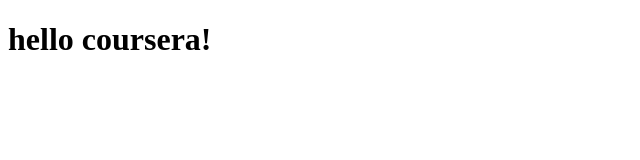
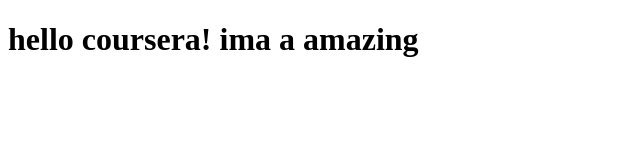
Before and after one commit to lavanyanarsinghani/coursera-test, a plain HTML site: page site/index.html in a window 1280 px wide. Shown: the whole page, without its empty margins (0-640 px from the left). Drawn offline with Linux system fonts and the light colour scheme.

Commit message:
small change to our content page

```diff
--- a/site/index.html
+++ b/site/index.html
@@ -4,6 +4,6 @@
 	<title>hello coursera!</title>
 </head>
 <body>
-<h1>hello coursera!</h1>
+<h1>hello coursera! ima a amazing </h1>
 </body>
 </html>
```
